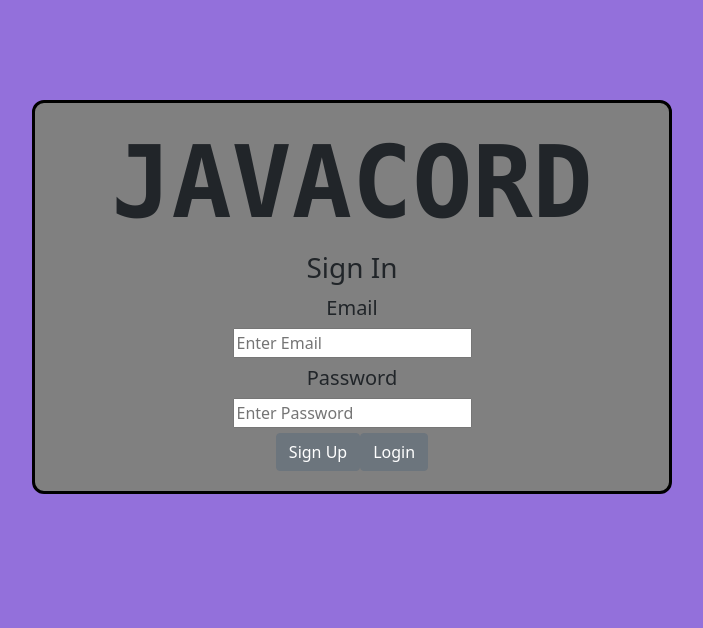
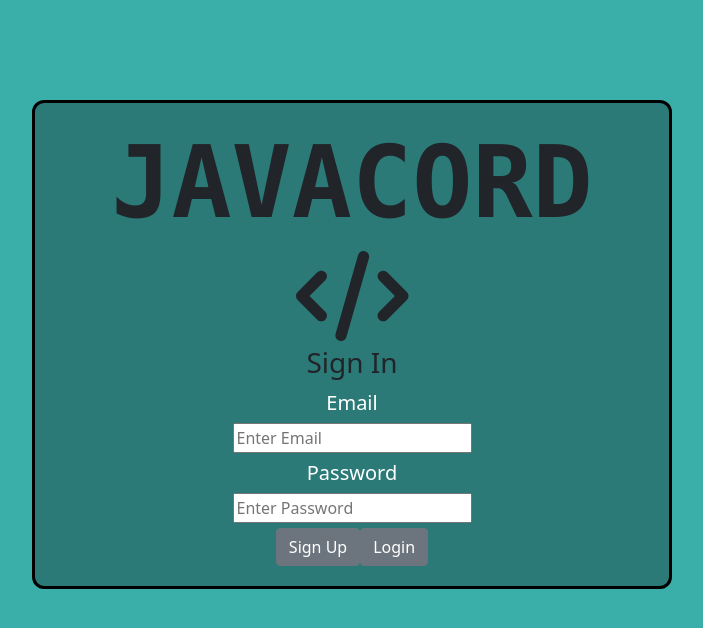
Before and after one commit to irvinleework/JavaCordClient, a React (Create React App) app: page /channelEntry/1 in a window 1280 px wide. Shown: the top 628 px of the page, without its empty margins (288-991 px from the left). Built offline with nearby package versions, Linux system fonts and the light colour scheme.

Commit message:
added styling and icons to auth page

```diff
--- a/package.json
+++ b/package.json
@@ -13,6 +13,7 @@
     "@types/node": "^12.20.37",
     "@types/react": "^17.0.37",
     "@types/react-dom": "^17.0.11",
+    "babel-plugin-macros": "^3.1.0",
     "bootstrap": "^5.1.3",
     "cdbreact": "^1.5.3",
     "event-emitter": "^0.3.5",
--- a/src/App.css
+++ b/src/App.css
@@ -1,10 +1,17 @@
 .App {
   height: 100%;
+}
+.loginTitle {
+  color: white;
 }
 .homeContainer {
   display: flex;
   flex-wrap: wrap;
 
+}
+.codeIcon {
+  font-size: 90px;
+  margin-bottom: 5px;
 }
 .navigationBar {
   display: flex;
@@ -40,7 +47,7 @@
 
 #loginBackground {
   height: 100vh;
-  background: #9370DB;
+  background: #3aafa9;
 }
 
 .loginContainer {
@@ -52,7 +59,7 @@
   border: 3px solid black;
   border-radius: 12px;
   padding: 20px;
-  background: gray;
+  background: #2b7a78;
   top: 100px;
 }
 #loginHeader {
@@ -79,9 +86,9 @@
   overflow-x: hidden; */
   overflow-y: scroll;
   flex-direction: column;
-  align-items: flex-start;
+
   border: 1px solid black;
-  height: 90vh;
+  height: 85vh;
   width: 150vh;
 
 }
@@ -97,6 +104,10 @@
 .channelEntryText :hover {
     background-color: gray;
 
+}
+.entryBorderWrapper {
+  display: flex;
+  height: 90vh;
 }
 .channelEntryText {
   display: flex;
@@ -140,6 +151,9 @@
   bottom: 0;
   position: -webkit-sticky;
   width: 150vh;
+  height: 5%;
+  border: 1px solid black;
+  padding-top: 5px;
 }
 
 .friendBox {
--- a/src/components/Auth/DisplayAuth.tsx
+++ b/src/components/Auth/DisplayAuth.tsx
@@ -1,6 +1,11 @@
 import React from 'react';
 import {Button, Form, Row, Col, Container} from "reactstrap"
+import { SizeProp, library } from '@fortawesome/fontawesome-svg-core'
 
+// import your icons
+import { FontAwesomeIcon } from '@fortawesome/react-fontawesome'
+import { IconProp } from '@fortawesome/fontawesome-svg-core'
+import { faCode } from '@fortawesome/free-solid-svg-icons'
 type AuthProps = {
     email: string,
     password: string,
@@ -23,7 +28,7 @@ const DisplayAuth = (props: AuthProps) => {
                 <Row>
                     <div>
                         <h1 id="loginHeader">JAVACORD</h1>
-                        <i className="fas fa-code fa-5x"></i>
+                        <FontAwesomeIcon icon={faCode as IconProp} className="codeIcon" />
                     </div>
                     <div>
                         <Form className="login" onSubmit={props.handleSubmit}>
--- a/src/components/ChannelEntry/ChannelEntryDisplay.tsx
+++ b/src/components/ChannelEntry/ChannelEntryDisplay.tsx
@@ -23,24 +23,28 @@ type AuthProps = {
 
 const ChannelEntryDisplay = (props: AuthProps) => {
     return(
+            <div className='entryBorderWrapper'>
         <div  className="entryBorder">
 
                 {props.channelEntry.map((cprops: ChannelEntryType) => {
                     return(
+
                         <div className='channelEntryText'>
-                        <ul /*style={styles.listNoMargin}*/ className="channelEntryList" key={cprops.channelEntryId}>
+                        <ul className="channelEntryList" key={cprops.channelEntryId}>
                             <li className="channelEntryUser">{cprops.user.userName}</li>
                             <li>{cprops.entry}</li>
                         </ul>
                         <Button className="button" type="button" outline onClick={() => {props.editUpdateChannelEntry(cprops); props.updateTrue()}}>Edit</Button>
                         <Button className="button" type="button" outline onClick={() => {props.deleteChannelEntry(cprops.channelEntryId)}}>Delete</Button>
                         </div>
+
                     )
                 })}
+            </div>
             <div className='channelEntryInput'>
             <ChannelEntryCreate sessionToken={props.sessionToken} getChannelEntry={props.getChannelEntry} channel={props.channel}/>
             </div>
-         </div>
+            </div>
     )
 }
 
```
Also changed, not shown: 1 other file (tests, documents, lock files or other folders).
